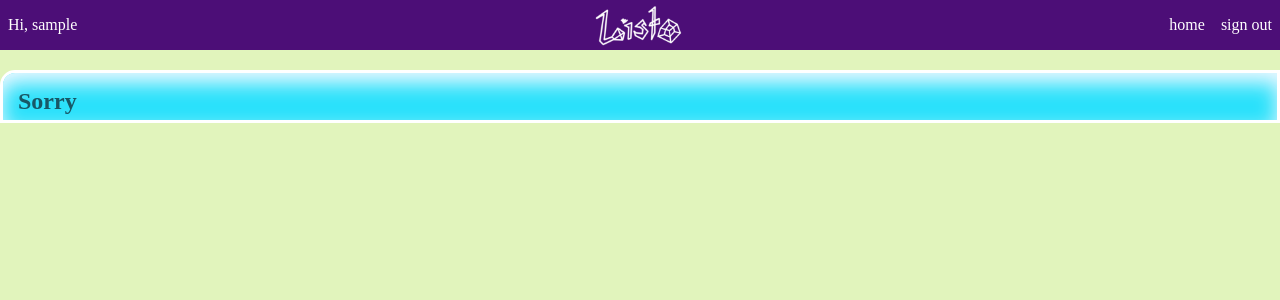
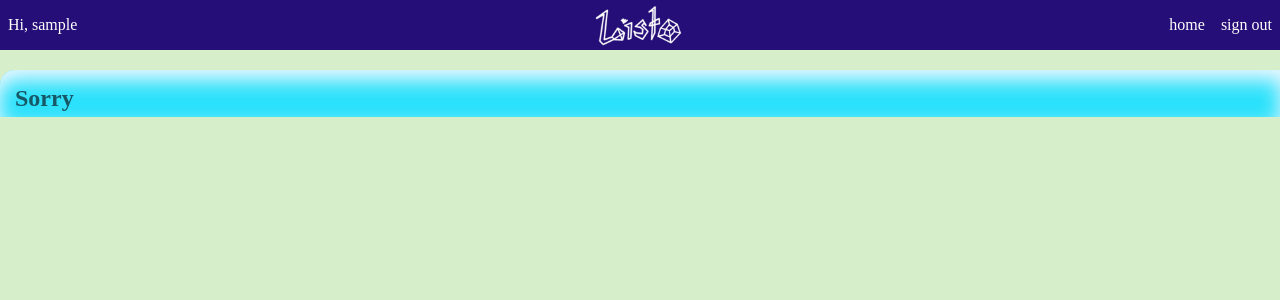
Before and after one commit to animathor/listApp, a PHP site: page /error.php in a window 1280 px wide. Shown: the top 300 px of the page. Run offline with PHP 8.4, Linux system fonts and the light colour scheme; the visitor is signed in with stand-in values (Sample User, id 1).

Commit message:
Using Css variables

```diff
--- a/css/header.css
+++ b/css/header.css
@@ -1,9 +1,10 @@
+@import 'main-color.css';
 body {
 	margin: 0;
 }
 #header {
 	background-image: url(../img/logo.png);
-	background-color: #4c0e77;
+	background-color: var(--main-purple);
 	height: 50px;
 	background-position: center top;
 	background-size: 100px;
--- a/css/list.css
+++ b/css/list.css
@@ -1,12 +1,13 @@
+@import 'main-color.css';
 body {
-	background-color: #e1f4bc;
+	background-color: var(--main-list-bg);
 }
 h2 {
 
 	margin: 70px 0px 0px 0px;
 	padding: 15px 0px 5px 15px;
-	border-style: solid;
-	border-color: white;
+	/*border-style: solid;
+	border-color: white;*/
 	border-radius: 15px 0 0 0;
 	box-shadow: inset 0 10px 20px aliceblue;
 	background-color: hsl(187.5, 96.3%, 57.5%);
@@ -14,9 +15,12 @@ h2 {
 }
 
 #head{
-	border:solid white;
-	border-top-width:0px;
+	/*border:solid white;
+	border-top-width:0px;*/
 	background-color: #1e7384;
+}
+#head label{
+	color: aliceblue;
 }
 
 #head .edit-button {
@@ -76,6 +80,10 @@ ul{
 	margin:0;
 	list-style-type:none;
 }
+.subitems{
+	padding-bottom:5px;
+	border: 2px solid var(--main-list-bg);;
+}
 
 li{
 		margin: 5px 0 5px 0;
@@ -97,10 +105,6 @@ input[type="checkbox"]{
 	margin-top:10px;
 }
 
-.title-link {
-	/* float: left; */
-	line-height: 2em;
-}
 
 .item a {
 	color: hsl(187.5, 100%, 39.2%);
@@ -112,6 +116,9 @@ input[type="checkbox"]{
 	text-decoration: none;
 
 }
+.edit-form{
+	line-height: 2em;
+}
 
 label {
 	width: 4.5em;
@@ -122,10 +129,6 @@ label {
 
 [name="note"]{
 	width:80%;
-}
-
-div[class$="edit"] {
-	width: 100%;
 }
 .drag-handle {
 	width: 27px;
@@ -157,7 +160,7 @@ div[class$="edit"] {
 	background-size: 50px;
 }
 .delete-button {
-	margin-top: 4px;
+	/*margin-top: 4px;*/
 	float: left;
 }
 
@@ -172,7 +175,8 @@ div[class$="edit"] {
 
 .checkbox {
 	border: 1px solid #d0c9c9;
-	padding: 0;
+	padding: 0px;
+	margin-right:5px;
 	line-height: 10px;
 	width: 20px;
 	height: 20px;
@@ -195,7 +199,7 @@ div[class$="edit"] {
 }
 /*turn bg-color for checked items*/
 .checked {
-	background-color: #d8e8b4;
+	background-color: #d0e3c5;
 }
 /*dynamic*/
 
--- /dev/null
+++ b/css/main-color.css
@@ -0,0 +1,8 @@
+:root{
+	--main-purple-pre: #4c0e77;
+	--main-purple: #250e77;
+	--main-green-pre: #a8ff64;
+	--main-green: #bff28b;
+	--main-list-bg: #d6eeca;
+	--main-list-bg-pre:#e1f4bc;
+}
```
Also changed, not shown: css/collection.css (+20 -8 lines), css/frontyard.css (+10 -4 lines).
